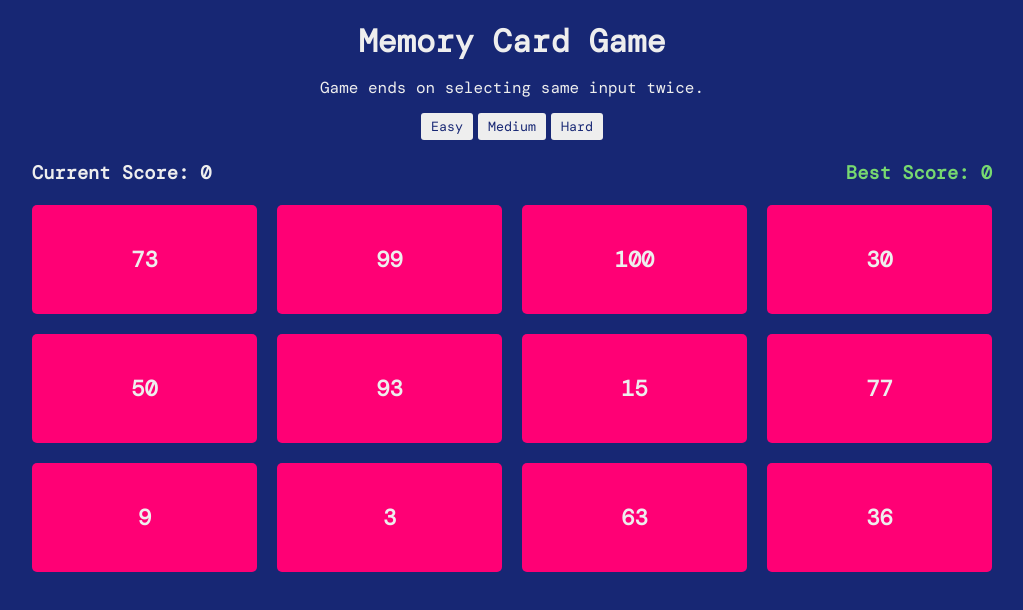
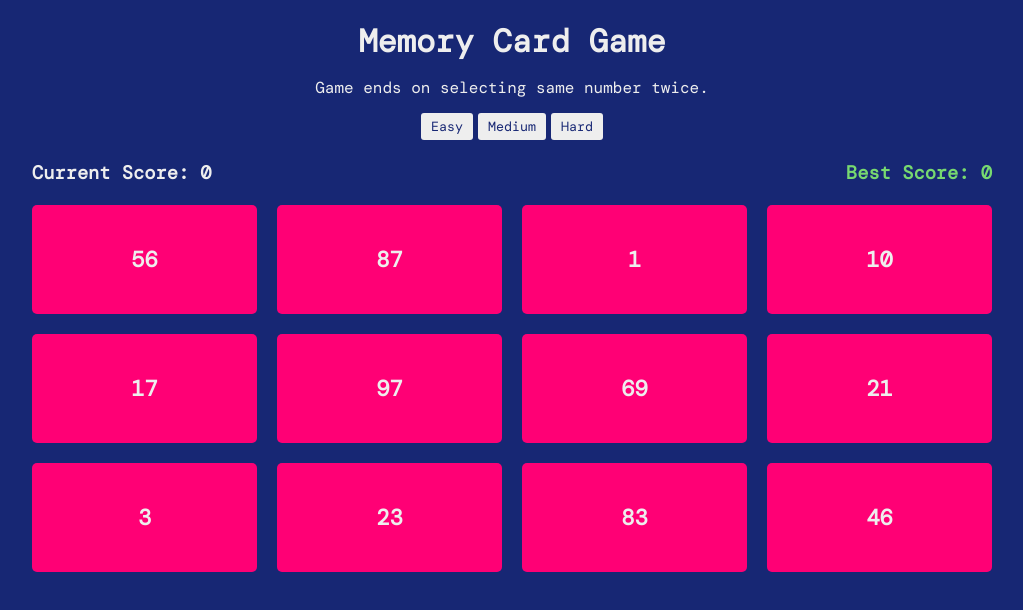
Before and after one commit to NirvaanBal/memory-game, a React (Vite) app: page / in a window 1280 px wide. Shown: the top 610 px of the page, without its empty margins (128-1151 px from the left). Built offline with nearby package versions, Linux system fonts and the light colour scheme.

Commit message:
Update previous values on changing difficulty

```diff
--- a/src/App.jsx
+++ b/src/App.jsx
@@ -26,22 +26,19 @@ function App() {
 
   const changeDifficulty = (e) => {
     const level = e.target.textContent.toLowerCase();
-    if (level === 'easy') {
-      setDifficulty(50);
-      setNumbers(shuffle(difficulty));
-    } else if (level === 'medium') {
-      setDifficulty(100);
-      setNumbers(shuffle(difficulty));
-    } else {
-      setDifficulty(200);
-      setNumbers(shuffle(difficulty));
-    }
+    if (level === 'easy') setDifficulty(100);
+    else if (level === 'medium') setDifficulty(1000);
+    else setDifficulty(10000);
   };
 
   useEffect(() => {
+    setNumbers(shuffle(difficulty));
+    setScore(0);
+    setValues([]);
+  }, [difficulty]);
+
+  useEffect(() => {
     setScore(values.length);
-
-    return () => null;
   }, [values]);
 
   return (
--- a/src/components/Header.jsx
+++ b/src/components/Header.jsx
@@ -2,7 +2,7 @@ function Header({ handleDifficulty }) {
   return (
     <div className="header">
       <h1>Memory Card Game</h1>
-      <p>Game ends on selecting same input twice.</p>
+      <p>Game ends on selecting same number twice.</p>
       <div className="modes">
         <button onClick={handleDifficulty}>Easy</button>
         <button onClick={handleDifficulty}>Medium</button>
--- a/src/index.css
+++ b/src/index.css
@@ -55,6 +55,7 @@ button:hover {
   justify-content: space-between;
   align-items: center;
   margin: 20px 0;
+  gap: 15px;
 }
 
 .scoreboard h3:nth-child(2) {
```
